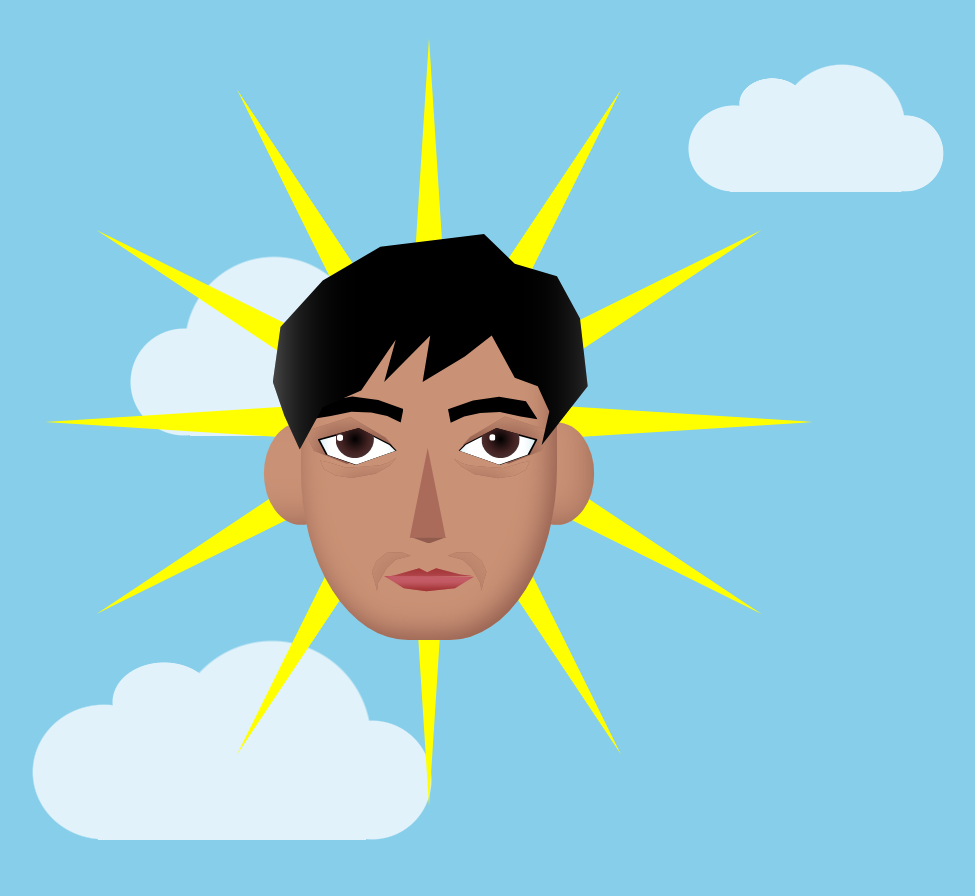
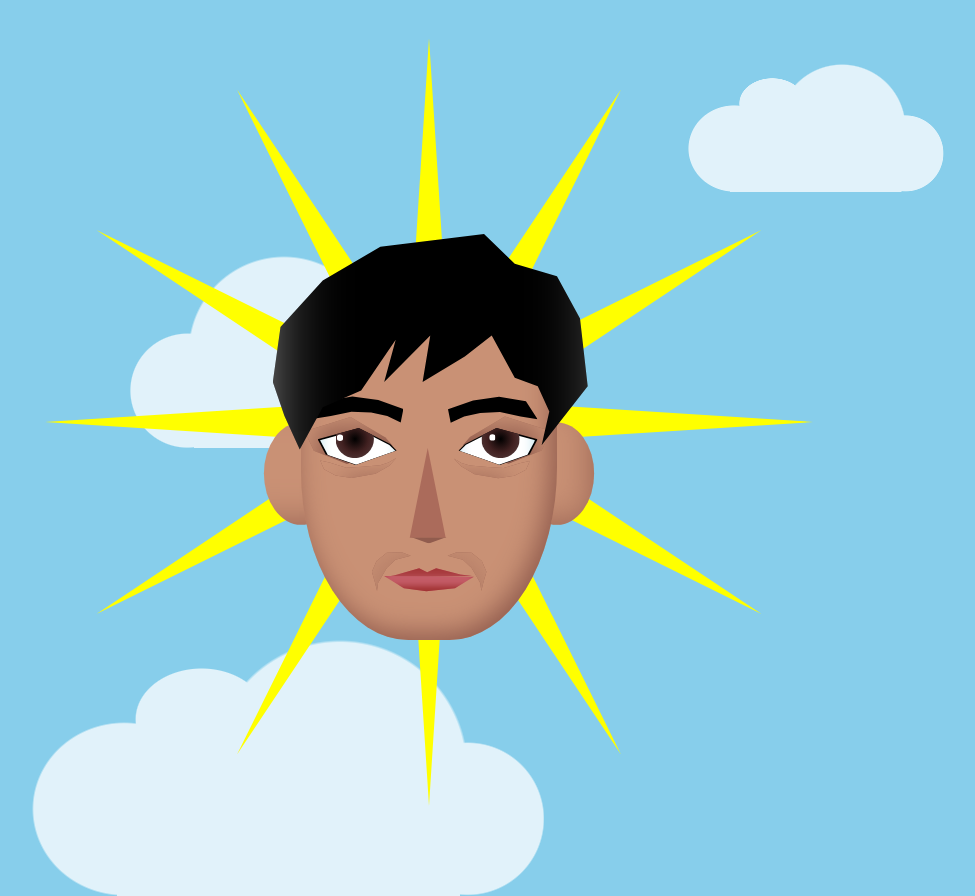
Before and after one commit to greenlizardwizard/Interaction-Design-Basis, a plain HTML site: page portrait.html in a window 1280 px wide. Shown: the whole page, without its empty margins (211-1186 px from the left). Before the commit the page ends 840 px from the top, so only its background shows below. Drawn offline with Linux system fonts and the light colour scheme.

Commit message:
fhgcjhfjhdg

```diff
--- a/style.css
+++ b/style.css
@@ -42,7 +42,7 @@
 .cloud2 {
     position: absolute;
     top: 20vw;
-    height: 180px;
+    height: 15vw;
     aspect-ratio: 2;
     --g: radial-gradient(50% 50%, #000 98%, #0000) no-repeat;
     mask: var(--g) 100% 100%/30% 60%,var(--g) 70% 0/50% 100%,var(--g) 0 100%/36% 68%,var(--g) 27% 18%/26% 40%,linear-gradient(#000 0 0) bottom/67% 58% no-repeat;
@@ -58,7 +58,7 @@
 .cloud3 {
     position: absolute;
     top: 50vw;
-    height: 200px;
+    height: 20vw;
     aspect-ratio: 2;
     --g: radial-gradient(50% 50%, #000 98%, #0000) no-repeat;
     mask: var(--g) 100% 100%/30% 60%,var(--g) 70% 0/50% 100%,var(--g) 0 100%/36% 68%,var(--g) 27% 18%/26% 40%,linear-gradient(#000 0 0) bottom/67% 58% no-repeat;
```
